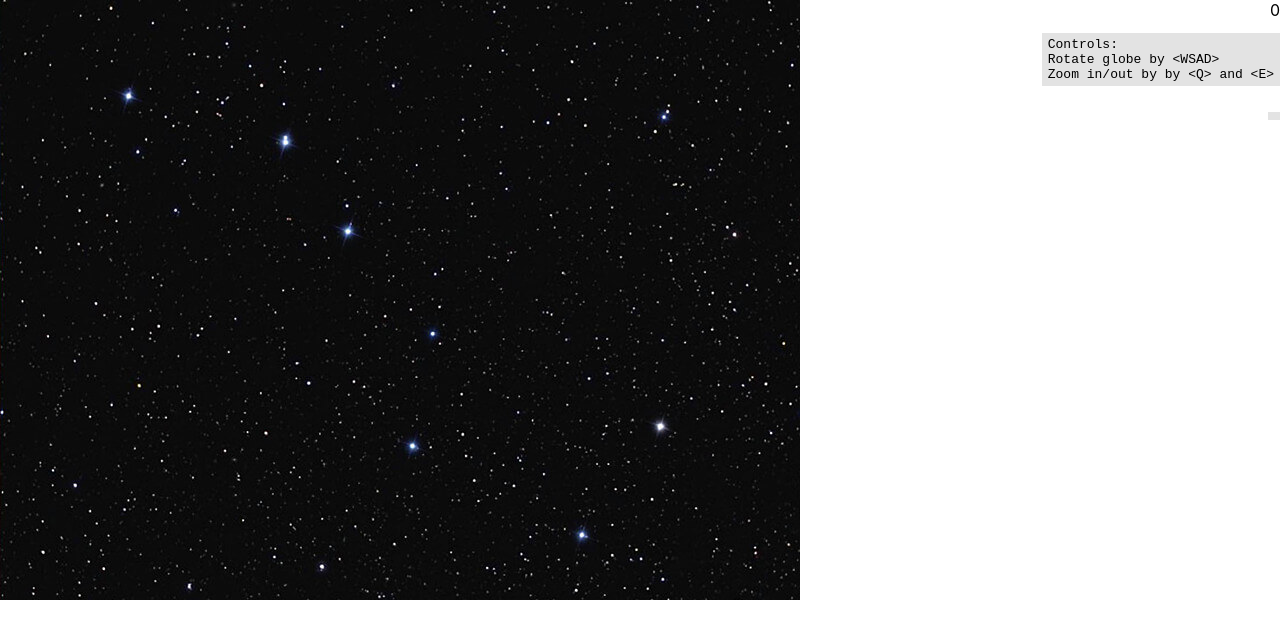
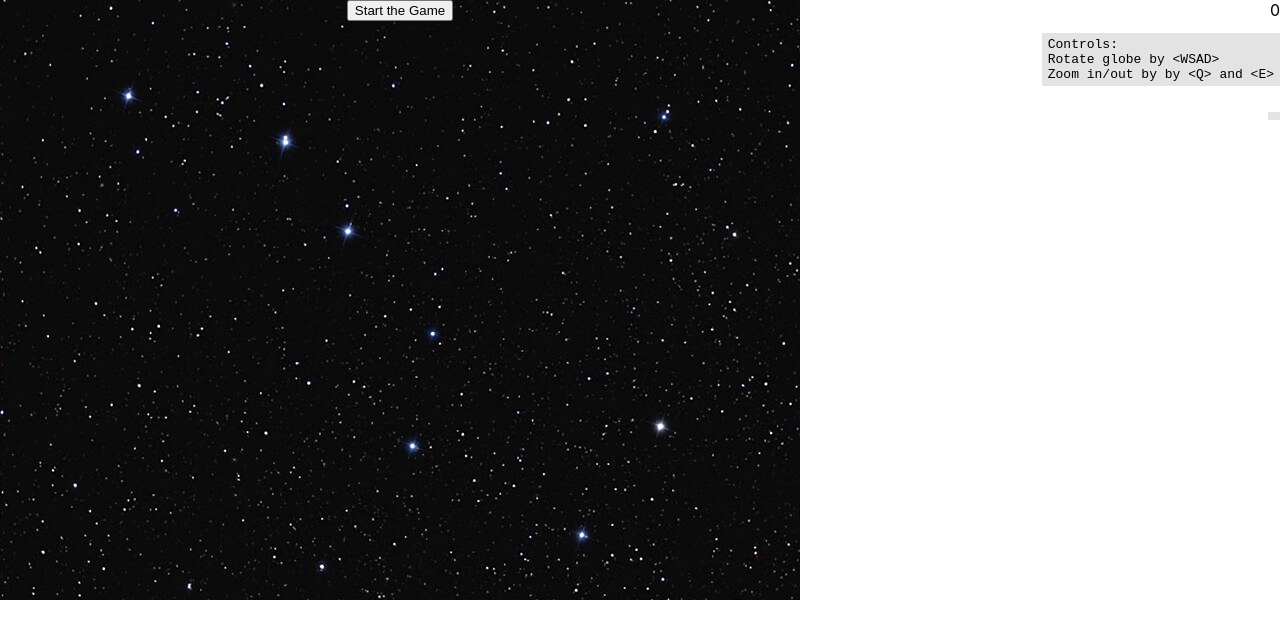
Before and after one commit to bacher/global-warming, a React (Create React App) app: page / in a window 1280 px wide. Shown: the top 638 px of the page. Built offline with nearby package versions, Linux system fonts and the light colour scheme; no server answers.

Commit message:
add countries

```diff
--- a/src/components/Game/Game.module.scss
+++ b/src/components/Game/Game.module.scss
@@ -1,5 +1,35 @@
 .root {
   display: flex;
+}
+
+.viewport {
+  position: relative;
+}
+
+.ui {
+  position: absolute;
+  display: flex;
+  flex-direction: column;
+  align-items: center;
+  top: 0;
+  left: 0;
+  width: 100%;
+  height: 100%;
+  pointer-events: none;
+
+  & > * {
+    pointer-events: initial;
+  }
+}
+
+.startButton {
+}
+
+.gameText {
+  font-size: 18px;
+  line-height: 24px;
+  color: #fff;
+  text-shadow: #000;
 }
 
 .canvas {
--- a/src/components/Game/Game.tsx
+++ b/src/components/Game/Game.tsx
@@ -1,5 +1,6 @@
 import {useEffect, useMemo, useRef, useState} from 'react';
 
+import {CountryInfo, getRandomCountry} from '../../data/countries';
 import {initialize} from '../../utils/init';
 import {draw} from '../../utils/render';
 import {Assets, loadAssets} from '../../utils/loader';
@@ -9,6 +10,7 @@ import {bound} from '../../utils/math';
 import {formatNumber} from '../../utils/format';
 import {useFpsCounter} from '../../hooks/useFpsCounter';
 import {useWindowPassiveEvent} from '../../hooks/useWindowPassiveEvent';
+import {useHandler} from '../../hooks/useHandler';
 
 import {CountriesCanvas} from '../CountriesCanvas';
 import styles from './Game.module.scss';
@@ -50,6 +52,7 @@ export function Game() {
     }),
     [],
   );
+  const [guessCity, setGuessCity] = useState<CountryInfo | undefined>();
 
   const gameStateRef = useRef<GameState>({selectedCountry: undefined});
 
@@ -210,15 +213,37 @@ Distance: ${formatNumber(directionState.distance, 0)}`;
     toggleKey(event.code, false);
   });
 
+  const startGame = useHandler((event) => {
+    event.preventDefault();
+
+    const country = getRandomCountry();
+    setGuessCity(country);
+  });
+
   return (
     <>
       <div className={styles.root}>
+        <div className={styles.viewport}>
           <canvas
             ref={canvasRef}
             className={styles.canvas}
             width={WIDTH}
             height={HEIGHT}
           />
+          <div className={styles.ui}>
+            {guessCity ? (
+              <p className={styles.gameText}>Guess the "{guessCity.title}"</p>
+            ) : (
+              <button
+                type="button"
+                className={styles.startButton}
+                onClick={startGame}
+              >
+                Start the Game
+              </button>
+            )}
+          </div>
+        </div>
         <canvas
           ref={debugCanvasRef}
           className={styles.debugCanvas}
--- /dev/null
+++ b/src/data/countries.ts
@@ -0,0 +1,108 @@
+export enum Country {
+  ITALY,
+  FRANCE,
+  BELGIUM,
+  NETHERLANDS,
+  AUSTRIA,
+  SWITZERLAND,
+  GERMANY,
+  POLAND,
+  CZECH,
+  SLOVAKIA,
+  SLOVENIA,
+  HUNGARY,
+  FINLAND,
+  SWEDEN,
+  NORWAY,
+}
+
+type CountryDetails = {
+  color: number;
+  title: string;
+};
+
+export type CountryInfo = CountryDetails & {
+  id: Country;
+};
+
+type Countries = Record<Country, CountryDetails>;
+
+export const countries: Countries = {
+  [Country.ITALY]: {
+    color: 0x7e,
+    title: 'Italy',
+  },
+  [Country.FRANCE]: {
+    color: 0xa3,
+    title: 'France',
+  },
+  [Country.BELGIUM]: {
+    color: 0xad,
+    title: 'Belgium',
+  },
+  [Country.NETHERLANDS]: {
+    color: 0x4d,
+    title: 'Netherlands',
+  },
+  [Country.AUSTRIA]: {
+    color: 0xc9,
+    title: 'Austria',
+  },
+  [Country.SWITZERLAND]: {
+    color: 0x6a,
+    title: 'Switzerland',
+  },
+  [Country.GERMANY]: {
+    color: 0xff,
+    title: 'Germany',
+  },
+  [Country.POLAND]: {
+    color: 0x90,
+    title: 'Poland',
+  },
+  [Country.CZECH]: {
+    color: 0x2e,
+    title: 'Czech',
+  },
+  [Country.SLOVAKIA]: {
+    color: 0xb8,
+    title: 'Slovakia',
+  },
+  [Country.SLOVENIA]: {
+    color: 0x6a,
+    title: 'Slovenia',
+  },
+  [Country.HUNGARY]: {
+    color: 0xe3,
+    title: 'Hungary',
+  },
+  [Country.FINLAND]: {
+    color: 0xa1,
+    title: 'Finland',
+  },
+  [Country.SWEDEN]: {
+    color: 0x7c,
+    title: 'Sweden',
+  },
+  [Country.NORWAY]: {
+    color: 0x45,
+    title: 'Norway',
+  },
+};
+
+export const countriesByColor: Map<number, Country> = new Map(
+  Object.entries(countries).map(([countryId, data]) => [
+    data.color,
+    countryId as unknown as Country,
+  ]),
+);
+
+export function getRandomCountry(): CountryInfo {
+  const list = [...Object.entries(countries)];
+  const [countryId, info] = list[Math.floor(Math.random() * list.length)];
+
+  return {
+    id: countryId as unknown as Country,
+    ...info,
+  };
+}
```
Lines whose indentation alone changed are shown as unchanged.
